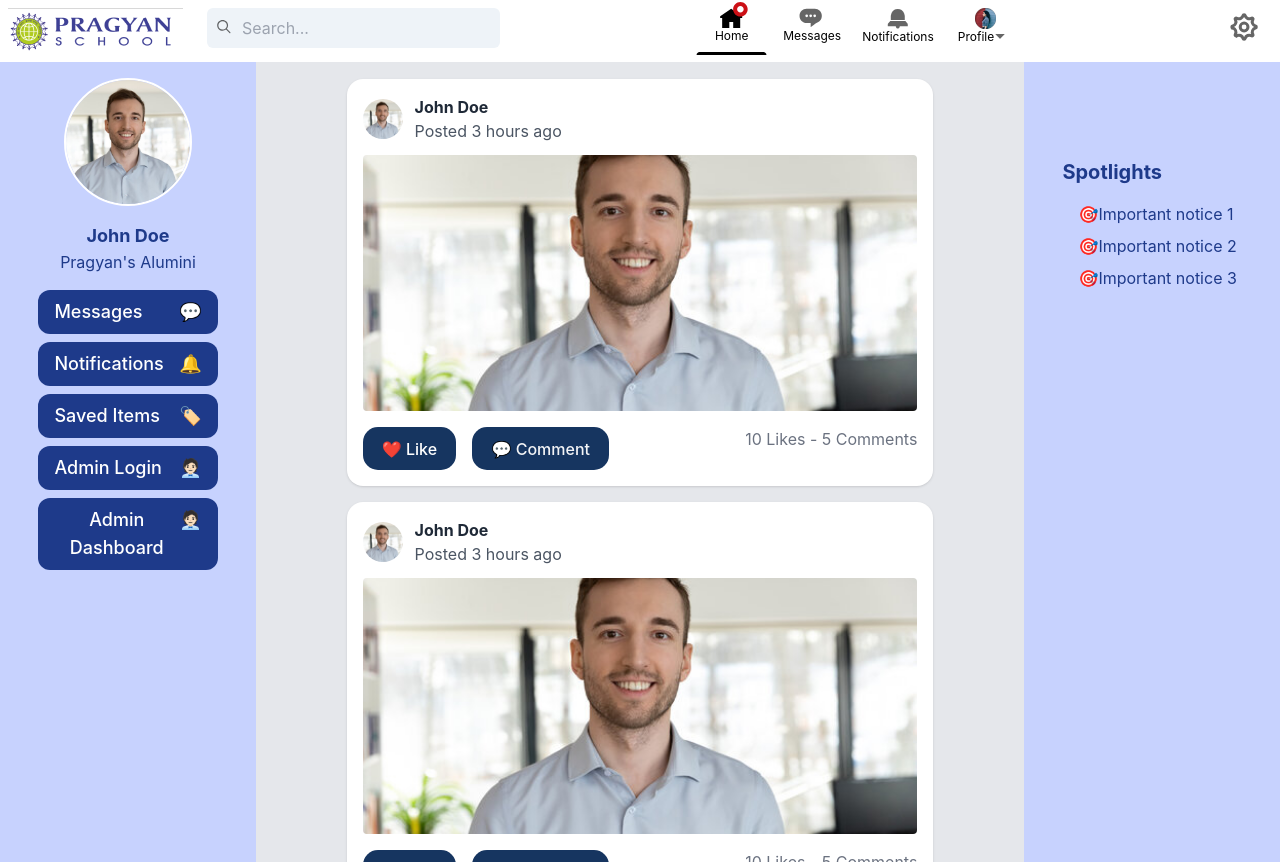
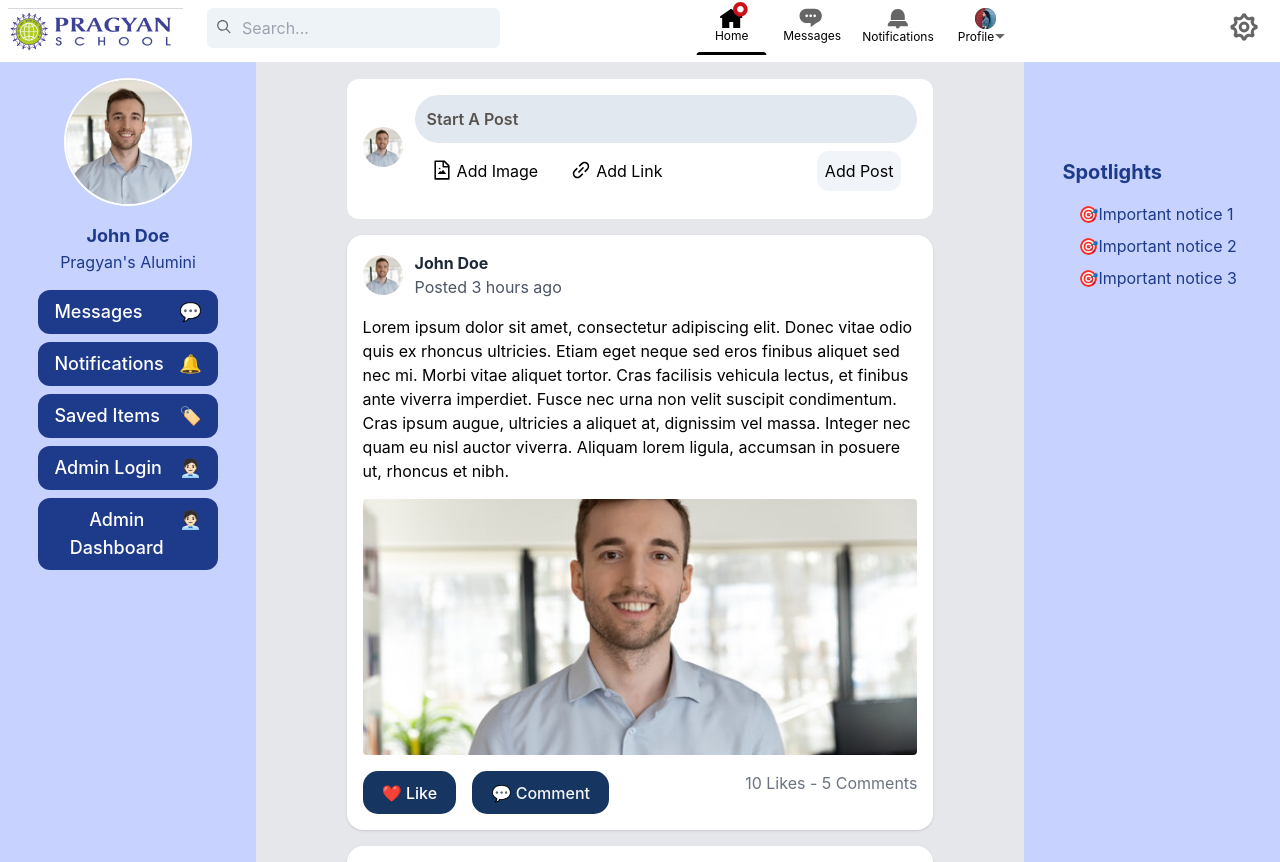
Before and after one commit to sinhasatyam045/Alum_Fullstack, a React (Vite) app: page /dashboard in a window 1280 px wide. Built offline with nearby package versions, Linux system fonts and the light colour scheme.

Commit message:
Create Post & New Post Add

```diff
--- a/src/components/dashboard/dashboard.jsx
+++ b/src/components/dashboard/dashboard.jsx
@@ -5,12 +5,60 @@ import DashBoardNavBar from "../helper/DashBoardNavBar";
 import { useState } from "react";
 import Notification from "../notification/notification";
 import useScreenSize from "../../utils/useScreenSize";
+import { AiOutlineFileImage } from "react-icons/ai";
+import { AiOutlineLink, AiOutlineCaretRight } from "react-icons/ai";
+
+const temppostData = [
+  {
+    postId: 123,
+    username: "John Doe",
+    avatar: "Images/profile.jpg",
+    images: ["Images/profile.jpg"],
+    likes: 10,
+    comments: 5,
+    postText:
+      "Lorem ipsum dolor sit amet, consectetur adipiscing elit. Donec vitae odio quis ex rhoncus ultricies. Etiam eget neque sed eros finibus aliquet sed nec mi. Morbi vitae aliquet tortor. Cras facilisis vehicula lectus, et finibus ante viverra imperdiet. Fusce nec urna non velit suscipit condimentum. Cras ipsum augue, ultricies a aliquet at, dignissim vel massa. Integer nec quam eu nisl auctor viverra. Aliquam lorem ligula, accumsan in posuere ut, rhoncus et nibh.    ",
+  },
+  {
+    postId: 124,
+    username: "Something",
+    avatar: "Images/profile.jpg",
+    images: ["Images/background.png", "Images/profile.jpg"],
+    likes: 20,
+    comments: 7,
+    postText:
+      "Lorem ipsum dolor sit amet, consectetur adipiscing elit. Donec vitae odio quis ex rhoncus ultricies. Etiam eget neque sed eros finibus aliquet sed nec mi. Morbi vitae aliquet tortor. Cras facilisis vehicula lectus, et finibus ante viverra imperdiet. Fusce nec urna non velit suscipit condimentum. Cras ipsum augue, ultricies a aliquet at, dignissim vel massa. Integer nec quam eu nisl auctor viverra. Aliquam lorem ligula, accumsan in posuere ut, rhoncus et nibh.    ",
+  },
+  {
+    postId: 125,
+    username: "John Doe",
+    avatar: "Images/profile.jpg",
+    images: ["Images/profile.jpg"],
+    likes: 10,
+    comments: 5,
+    postText:
+      "Lorem ipsum dolor sit amet, consectetur adipiscing elit. Donec vitae odio quis ex rhoncus ultricies. Etiam eget neque sed eros finibus aliquet sed nec mi. Morbi vitae aliquet tortor. Cras facilisis vehicula lectus, et finibus ante viverra imperdiet. Fusce nec urna non velit suscipit condimentum. Cras ipsum augue, ultricies a aliquet at, dignissim vel massa. Integer nec quam eu nisl auctor viverra. Aliquam lorem ligula, accumsan in posuere ut, rhoncus et nibh.    ",
+  },
+  {
+    postId: 126,
+    username: "Something",
+    avatar: "Images/profile.jpg",
+    images: ["Images/background.png"],
+    likes: 20,
+    comments: 7,
+    postText:
+      "Lorem ipsum dolor sit amet, consectetur adipiscing elit. Donec vitae odio quis ex rhoncus ultricies. Etiam eget neque sed eros finibus aliquet sed nec mi. Morbi vitae aliquet tortor. Cras facilisis vehicula lectus, et finibus ante viverra imperdiet. Fusce nec urna non velit suscipit condimentum. Cras ipsum augue, ultricies a aliquet at, dignissim vel massa. Integer nec quam eu nisl auctor viverra. Aliquam lorem ligula, accumsan in posuere ut, rhoncus et nibh.    ",
+  },
+];
 
 const Dashboard = () => {
+  const [postData, setPostData] = useState(temppostData);
   const navigate = useNavigate();
   const [comp, setComp] = useState("");
   const [opened, setOpened] = useState("home");
   const [openDrawer, setOpenDrawer] = useState(false);
+
+  const [newPostText, setNewPostText] = useState("");
   const screenSize = useScreenSize();
   function handleAdminClick() {
     navigate("/approval");
@@ -37,6 +85,33 @@ const Dashboard = () => {
   function handleSavedClick() {
     navigate("/saved");
   }
+
+  function handleInputTextChange(e) {
+    // console.log(e);
+    const { value } = e.target;
+    // console.log(id, " ", value);
+    setNewPostText(value);
+  }
+
+  function handleAddPost() {
+    if (newPostText === "") {
+      console.log("No Text Entered in input field");
+      return;
+    }
+    const obj = {
+      postId: Math.round(Math.random() * 1000),
+      username: "John Doe",
+      avatar: "Images/profile.jpg",
+      images: ["Images/profile.jpg"],
+      likes: 0,
+      comments: 0,
+      postText: newPostText,
+    };
+    setPostData((data) => [obj, ...data]);
+    setNewPostText("");
+    console.log(obj);
+  }
+
   return (
     <div className="overflow-hidden">
       <div>
@@ -446,40 +521,73 @@ const Dashboard = () => {
 
           {comp !== "notification" && (
             <div className="w-4/5 mx-auto border overflow-y ">
-              <Post
-                username="John Doe"
-                avatar="Images/profile.jpg"
-                images={[
-                  "Images/profile.jpg",
+              <div className="bg-white p-4 pb-2 rounded-xl mb-4 ">
+                <div className="flex items-center mb-3 align-top">
+                  <img
+                    src="Images/profile.jpg"
+                    alt={` avatar`}
+                    className="w-10 h-10 rounded-full object-cover mr-3"
+                  />
+                  <div className="w-full">
+                    <div>
+                      <input
+                        type="text"
+                        value={newPostText}
+                        onChange={(e) => handleInputTextChange(e)}
+                        className="bg-slate-200 p-3 rounded-3xl w-full font-semibold placeholder:text-stone-600"
+                        placeholder="Start A Post"
+                      ></input>
+                    </div>
 
-                  // Add more image URLs as needed
-                ]}
-                likes={10}
-                comments={5}
-              />
+                    <div className="flex justify-between">
+                      <div className="flex">
+                        <div className="cursor-pointer mx-2">
+                          <div className="flex p-2 mt-2">
+                            <div>
+                              <AiOutlineFileImage size={22} />
+                            </div>
+                            <div className="pl-1">Add Image</div>
+                          </div>
+                        </div>
+                        <div className="cursor-pointer mx-2">
+                          <div className="flex p-2 mt-2">
+                            <div>
+                              <AiOutlineLink size={22} />
+                            </div>
+                            <div className="pl-1">Add Link</div>
+                          </div>
+                        </div>
+                      </div>
+                      <div
+                        className="cursor-pointer mx-2"
+                        onClick={(e) => handleAddPost(e)}
+                      >
+                        <div className="flex p-2 ">
+                          <div className="p-2 bg-slate-100 rounded-xl">
+                            Add Post
+                          </div>
+                        </div>
+                      </div>
+                    </div>
+                  </div>
+                </div>
+              </div>
 
-              <Post
-                username="John Doe"
-                avatar="Images/profile.jpg"
-                images={[
-                  "Images/profile.jpg",
-
-                  // Add more image URLs as needed
-                ]}
-                likes={10}
-                comments={5}
-              />
-              <Post
-                username="John Doe"
-                avatar="Images/profile.jpg"
-                images={[
-                  "Images/profile.jpg",
-
-                  // Add more image URLs as needed
-                ]}
-                likes={10}
-                comments={5}
-              />
+              {postData.map((post, id) => {
+                // console.log(post);
+                return (
+                  <Post
+                    key={id}
+                    username={post.username}
+                    avatar={post.avatar}
+                    images={post.images}
+                    likes={post.likes}
+                    comments={post.comments}
+                    postText={post.postText}
+                    postId={post.postId}
+                  />
+                );
+              })}
             </div>
           )}
 
--- a/src/components/helper/post.jsx
+++ b/src/components/helper/post.jsx
@@ -1,34 +1,74 @@
-import React from 'react';
+import React from "react";
 
-const Post = ({ username, avatar, images, likes, comments }) => {
+const Post = ({
+  username,
+  avatar,
+  images,
+  likes,
+  comments,
+  postText,
+  postId,
+}) => {
+  function handleComment(e, postId) {
+    const obj = {
+      postId,
+      action: "Comment",
+    };
+    console.log(obj);
+  }
+  function handleLike(e, postId) {
+    const obj = {
+      postId,
+      action: "Like",
+    };
+    console.log(obj);
+  }
+
   return (
     <div className="bg-white p-4 mb-4 rounded-2xl shadow">
       {/* Post Header */}
       <div className="flex items-center mb-3">
-                <img src={avatar} alt={`${username}'s avatar`} className="w-10 h-10 rounded-full object-cover mr-3" />
+        <img
+          src={avatar}
+          alt={`${username}'s avatar`}
+          className="w-10 h-10 rounded-full object-cover mr-3"
+        />
         <div>
           <p className="text-gray-800 font-bold">{username}</p>
           <p className="text-gray-600">Posted 3 hours ago</p>
         </div>
       </div>
 
+      {/*  Post Text */}
+
+      <div className="my-4">{postText}</div>
+
       {/* Post Images */}
       <div className="mb-4">
         {images.map((image, index) => (
-                    <img key={index} src={image} alt={`Post ${index + 1}`} className="w-full h-64 object-cover mb-2 rounded" />
+          <img
+            key={index}
+            src={image}
+            alt={`Post ${index + 1}`}
+            className="w-full h-64 object-cover mb-2 rounded"
+          />
         ))}
       </div>
 
       {/* Post Actions (Likes and Comments) */}
       <div className="flex justify-between">
         <div className="flex items-center space-x-4">
-                    <button className="flex items-center text-white text-gray-100">
-                        ❤️
-                        Like
+          <button
+            className="flex items-center text-white text-gray-100"
+            onClick={(e) => handleLike(e, postId)}
+          >
+            ❤️ Like
           </button>
-                    <button className="flex items-center text-gray-100">
-                        💬
-                        Comment
+          <button
+            className="flex items-center text-gray-100"
+            onClick={(e) => handleComment(e, postId)}
+          >
+            💬 Comment
           </button>
         </div>
         <div className="text-gray-500">
```
Lines whose indentation alone changed are shown as unchanged.
